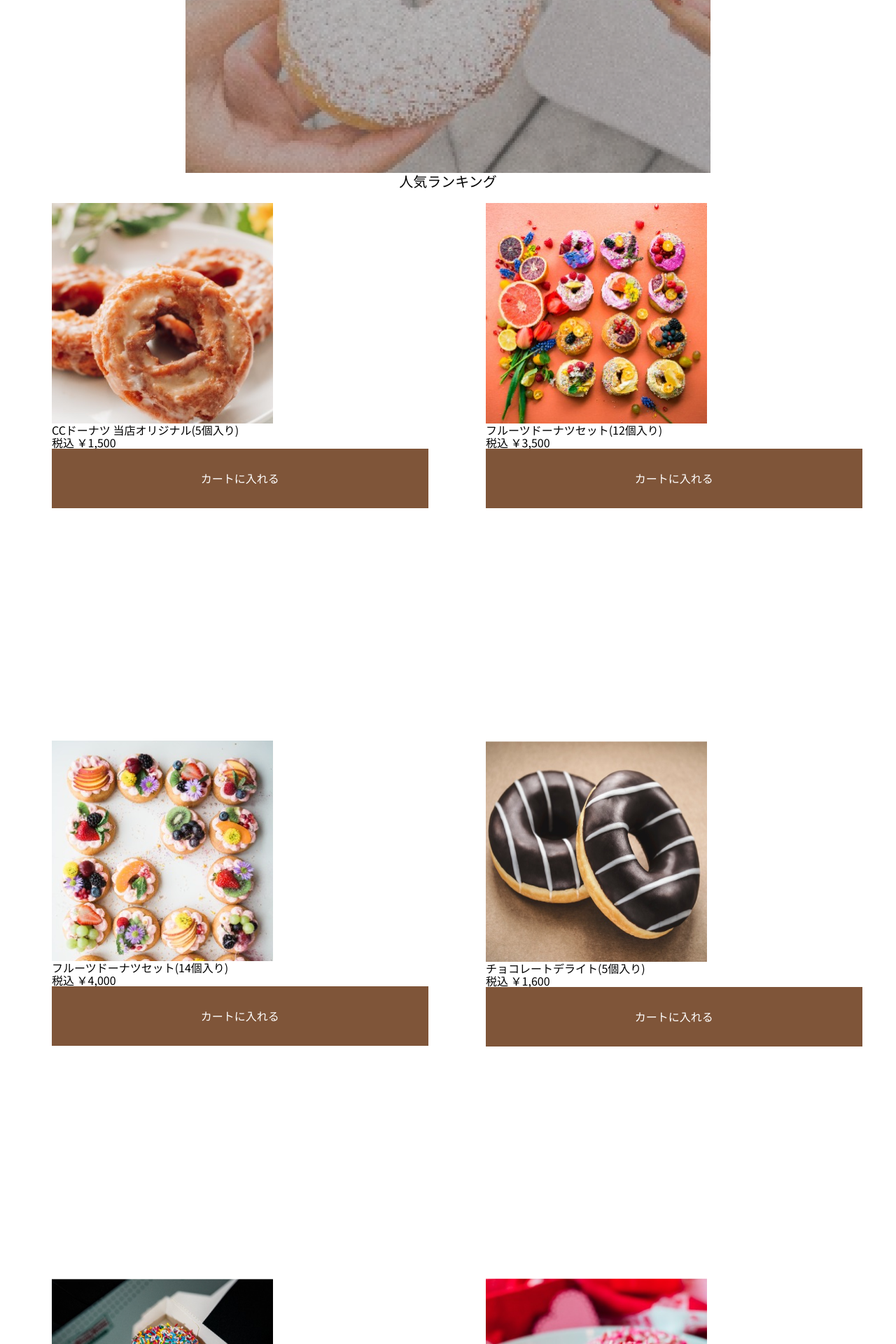
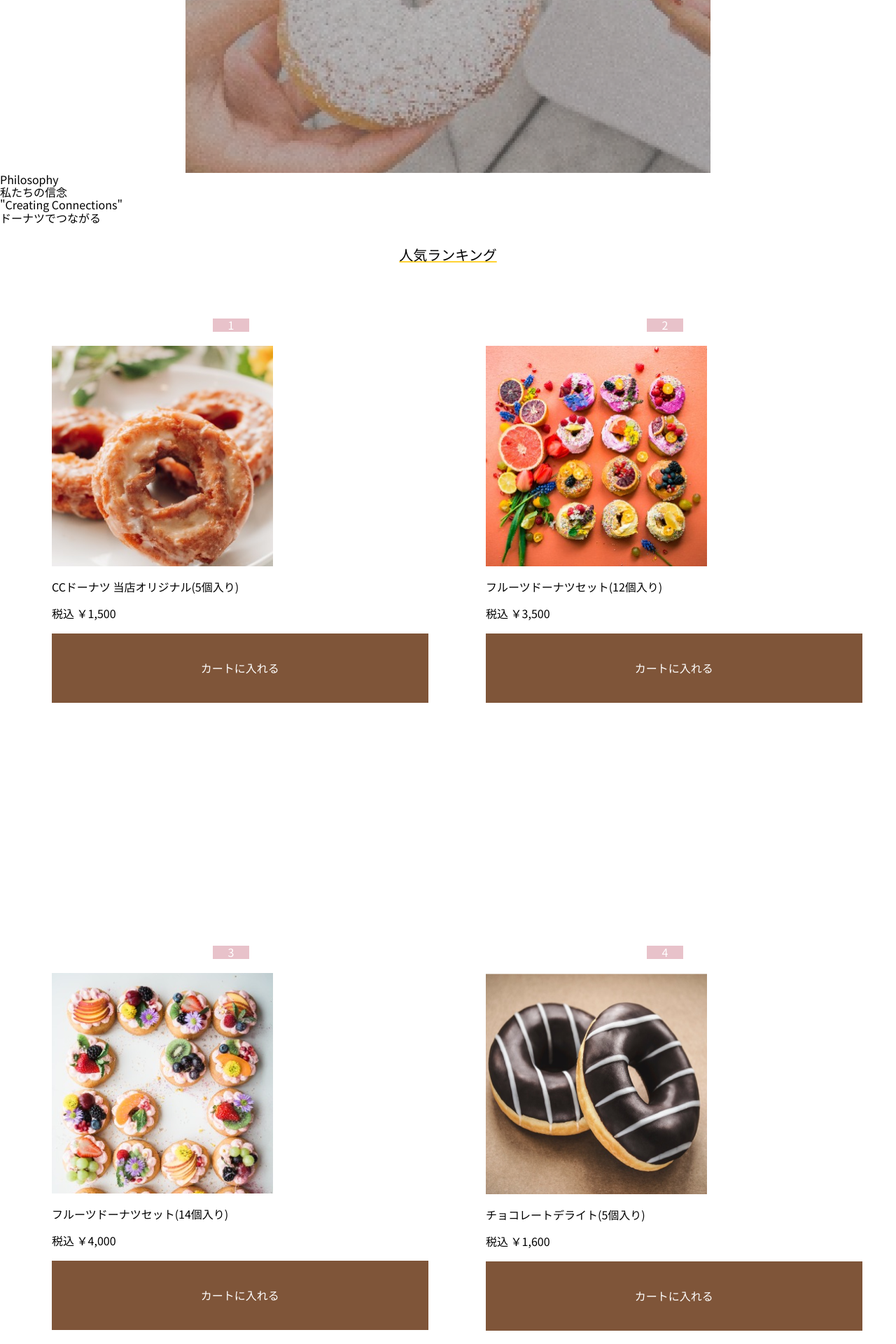
Before and after one commit to konchan-yatsu/donuts-site, a PHP site: page / in a window 1280 px wide. Shown: the part 2134-4054 px from the top of the page at 70% size. Run offline with PHP 8.4, Linux system fonts and the light colour scheme.

Commit message:
3/26 本日最終更新

```diff
--- a/common/css/index.css
+++ b/common/css/index.css
@@ -34,6 +34,7 @@ body {
 .philosophy_img {
   max-width: 100%;
   text-align: center;
+  z-index: 100;
 }
 
 
@@ -41,15 +42,36 @@ body {
 h1 {
   font-size: 20px;
   text-align: center;
+  margin-top: 32px;
+  margin-bottom: 80px;
 }
 
+.underline {
+  text-decoration: underline #FFD233;
+}
+
+h5 {
+  width: 10%;
+  height: 10%;
+  background: #E8C2CA;
+  color: #fff;
+  text-align: center;
+  margin-right: auto;
+  margin-left: auto;
+  margin-bottom: 20px;
+}
+
+.ranking_text {
+  margin-top: 20px;
+
+}
 
 .ranking {
   display: grid;
   justify-content: space-around;
   margin: 20px;
   grid-template-columns: 40vw 40vw;
-  grid-template-rows: 60vw 60vw 60vw 60vw 60vw 45vw;
+  grid-template-rows: 70vw 70vw 70vw 70vw 70vw 60vw;
 }
 
 .btn_cart {
@@ -58,4 +80,5 @@ h1 {
   width: 42vw;
   height: 11%;
   text-align: center;
+  margin-top: 20px;
 }
--- a/index.php
+++ b/index.php
@@ -39,9 +39,18 @@
     <div class="philosophy_img">
       <img src="common/images/top_cont2_background_sp.png" alt="ドーナッツ">
     </div>
+
+    <div>
+      <div>
+        <p>Philosophy</p>
+        <p>私たちの信念</p>
+        <p>"Creating Connections"</p>
+        <p>ドーナツでつながる</p>
+      </div>
+    </div>
   </section>
   <section>
-    <h1>人気ランキング</h1>
+    <h1 class="underline">人気ランキング</h1>
     <!-- <div class="ranking">
       <div class="ranking_item">
         <h5></h5>
@@ -96,18 +105,23 @@
     $name = ['CCドーナツ 当店オリジナル(5個入り)', 'フルーツドーナツセット(12個入り)', 'フルーツドーナツセット(14個入り)', 'チョコレートデライト(5個入り)', 'ベストセレクションボックス(4個入り)', 'ストロベ リークラッ
 シュ（5個入り)'];
     $price = ['税込 ￥1,500', '税込 ￥3,500', '税込 ￥4,000', '税込 ￥1,600', '税込 ￥1,200', '税込 ￥1,800'];
+$number=[1,2,3,4,5,6];
 
-    foreach (array_map(null,$img,$name,$price) as[$i,$n,$p] ) {
+    foreach (array_map(null,$img,$name,$price) as $key=>[$i,$n,$p] ) {
+      $num=1;
+      $num+=$key;
       echo <<< END
       <div class="ranking_item">
-      <h5></h5>
+      <div class="ranking_h5">
+      <h5>{$num}</h5></div>
       <p><img src="common/images/{$i}" alt="商品画像"></p>
-      <p>{$n}</p>
-      <p>{$p}</p>
+      <p class="ranking_text">{$n}</p>
+      <p class="ranking_text">{$p}</p>
       <button class="btn_cart"><a href="#">カートに入れる</a></button>
 </div>
 
 END;
+// var_dump($key);
     }
 
     ?>
```
